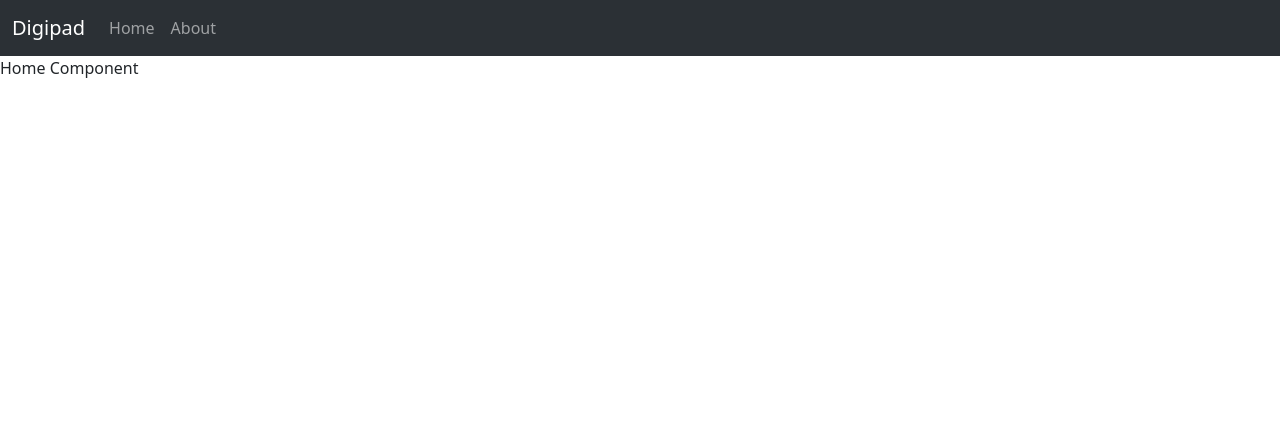
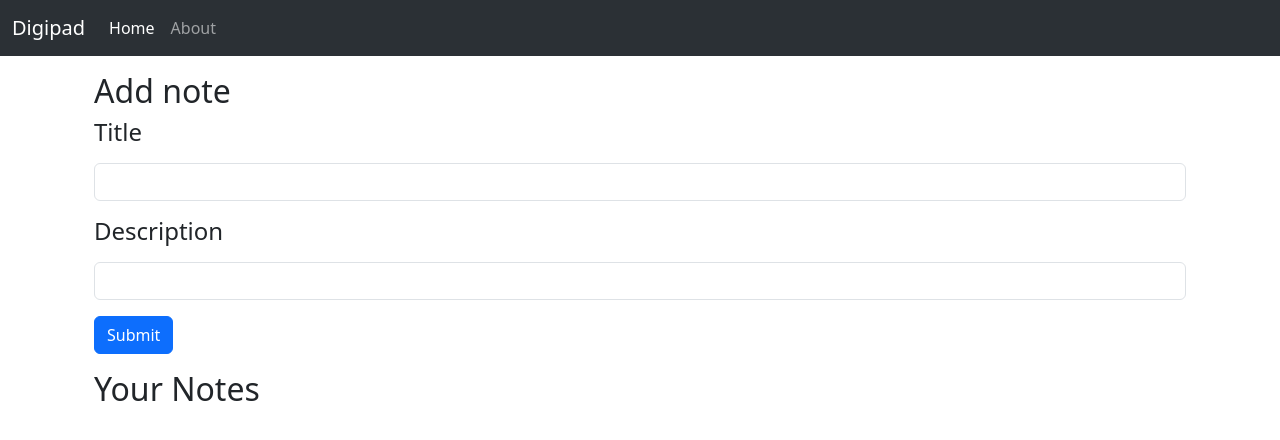
Before and after one commit to ianirudhkhabya/digipad-react, a React (Vite) app in the folder frontend/: page / in a window 1280 px wide. Shown: the top 440 px of the page. Built offline with nearby package versions, Linux system fonts and the light colour scheme.

Commit message:
updated home.jsx and useLocation concept

```diff
--- a/frontend/src/App.jsx
+++ b/frontend/src/App.jsx
@@ -12,10 +12,12 @@ function App() {
       <Router>
         <div>
           <Navbar />
-          <Routes>
-            <Route path="/" element={<Home />} />
-            <Route path="/about" element={<About />} />
-          </Routes>
+          <div className="container">
+            <Routes>
+              <Route path="/" element={<Home />} />
+              <Route path="/about" element={<About />} />
+            </Routes>
+          </div>
         </div>
       </Router>
     </NoteState>
--- a/frontend/src/components/About.jsx
+++ b/frontend/src/components/About.jsx
@@ -2,11 +2,7 @@ import React, { useContext, useEffect } from "react";
 import noteContext from "../context/notes/noteContext";
 
 const About = () => {
-  const a = useContext(noteContext);
-  useEffect(() => {
-    a.update();
-  }, []);
-  return <div> {a.state.name} About component</div>;
+  return <div>About component</div>;
 };
 
 export default About;
--- a/frontend/src/components/Home.jsx
+++ b/frontend/src/components/Home.jsx
@@ -1,7 +1,43 @@
 import React from "react";
 
 const Home = () => {
-  return <div>Home Component</div>;
+  return (
+    <>
+      <div className="container my-3">
+        <h2>Add note</h2>
+        <form>
+          <div class="mb-3">
+            <label for="exampleInputEmail1" class="form-label">
+              <h4>Title</h4>
+            </label>
+            <input
+              type="text"
+              class="form-control"
+              id="exampleInputEmail1"
+              aria-describedby="emailHelp"
+            />
+          </div>
+          <div class="mb-3">
+            <label for="exampleInputPassword1" class="form-label">
+              <h4>Description</h4>
+            </label>
+            <input
+              type="text"
+              class="form-control"
+              id="exampleInputPassword1"
+            />
+          </div>
+          <button type="submit" class="btn btn-primary">
+            Submit
+          </button>
+        </form>
+      </div>
+
+      <div className="container my-3">
+        <h2>Your Notes</h2>
+      </div>
+    </>
+  );
 };
 
 export default Home;
--- a/frontend/src/components/Navbar.jsx
+++ b/frontend/src/components/Navbar.jsx
@@ -1,7 +1,11 @@
-import React from "react";
-import { Link } from "react-router-dom";
+import React, { useEffect } from "react";
+import { Link, useLocation } from "react-router-dom";
 
 const Navbar = () => {
+
+  let location = useLocation();
+  useEffect(() => {}, [location]);
+
   return (
     <nav
       className="navbar navbar-expand-lg bg-body-tertiary"
@@ -25,12 +29,23 @@ const Navbar = () => {
         <div className="collapse navbar-collapse" id="navbarSupportedContent">
           <ul className="navbar-nav me-auto mb-2 mb-lg-0">
             <li className="nav-item">
-              <Link className="nav-link" aria-current="page" to="/">
+              <Link
+                className={`nav-link ${
+                  location.pathname === "/" ? "active" : ""
+                }`}
+                aria-current="page"
+                to="/"
+              >
                 Home
               </Link>
             </li>
             <li className="nav-item">
-              <Link className="nav-link" to="/about">
+              <Link
+                className={`nav-link ${
+                  location.pathname === "/about" ? "active" : ""
+                }`}
+                to="/about"
+              >
                 About
               </Link>
             </li>
--- a/frontend/src/context/notes/NoteState.jsx
+++ b/frontend/src/context/notes/NoteState.jsx
@@ -2,24 +2,8 @@ import { useState } from "react";
 import NoteContext from "./noteContext";
 
 const NoteState = (props) => {
-  const initialState = {
-    name: "Anirudh",
-    class: "final",
-  };
-
-  const [state, setState] = useState(initialState);
-  const update = () => {
-    setTimeout(() => {
-      setState({
-        name: "Khabya",
-      });
-    }, 1000);
-  };
-
   return (
-    <NoteContext.Provider value={{ state, update }}>
-      {props.children}
-    </NoteContext.Provider>
+    <NoteContext.Provider value={{}}>{props.children}</NoteContext.Provider>
   );
 };
 
```
